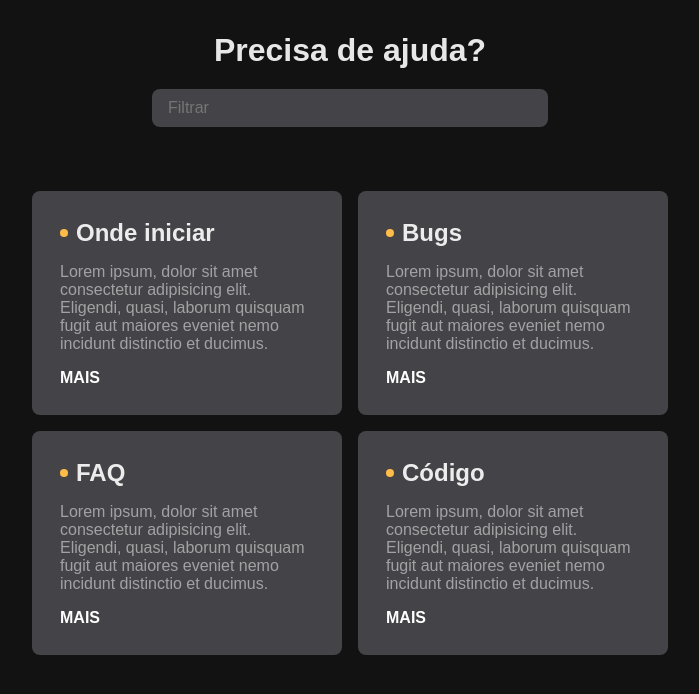
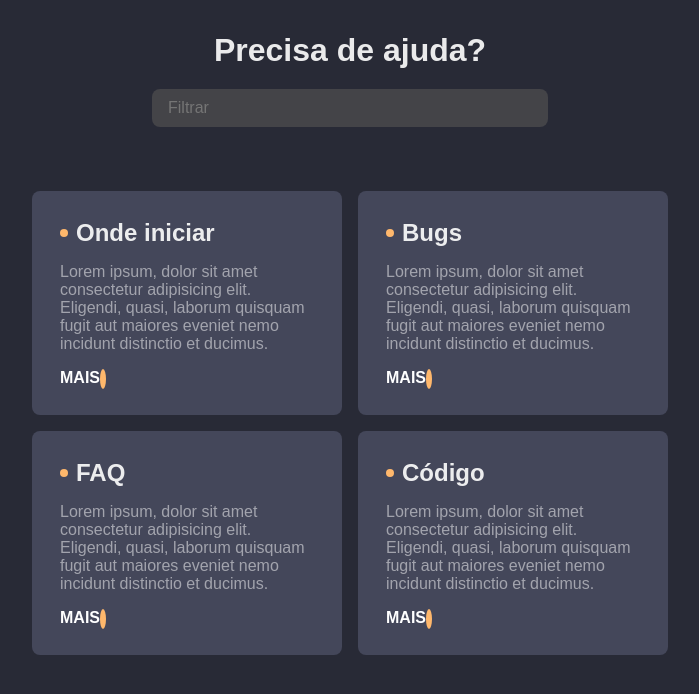
Before and after one commit to igorrsilvaaf/Filtros, a website: page index.html in a window 1280 px wide. Shown: the whole page, without its empty margins (290-989 px from the left). Drawn offline with Linux system fonts and the light colour scheme; some icons are missing.

Commit message:
AlterarCorDeFundo

```diff
--- a/css/style.css
+++ b/css/style.css
@@ -10,10 +10,10 @@
 */
 :root{
     --gray-900: #121214;
-    --gray-300: #444448;
+    --gray-300: #44475a;
 
     --primary-200: #fcd085;
-    --primary-400: #ffbc48;
+    --primary-400: #ffb86c;
     font-size: 62.5%;
 }
 
@@ -30,7 +30,7 @@
 }
 
 body{
-    background-color: #121213;
+    background-color: #282a36;
     font-size: 1.6rem;
 }
 
@@ -122,6 +122,14 @@ li i{
     padding: .4rem;
 }
 
+li #ico{
+    font-size: 1.2rem;
+    background-color: var(--primary-400);
+    color: var(--gray-900);
+    border-radius: 50%;
+    padding: .3rem;
+}
+
 li h2{
     opacity: .9;
 }
--- a/index.html
+++ b/index.html
@@ -31,6 +31,7 @@
 					distinctio et ducimus.
 				</p>
 				<a href="#">MAIS</a>
+				<i class="ph-plus" id="ico"></i>
 			</li>
 
 			<!--2 CARD-->
@@ -45,6 +46,7 @@
 					distinctio et ducimus.
 				</p>
 				<a href="#">MAIS</a>
+				<i class="ph-plus" id="ico"></i>
 			</li>
 
 			<!--3 CARD-->
@@ -59,6 +61,7 @@
 					distinctio et ducimus.
 				</p>
 				<a href="#">MAIS</a>
+				<i class="ph-plus" id="ico"></i>
 			</li>
 
 			<!--4 CARD-->
@@ -73,6 +76,7 @@
 					distinctio et ducimus.
 				</p>
 				<a href="#">MAIS</a>
+				<i class="ph-plus" id="ico"></i>
 			</li>
 
 		</ul>
```
Also changed, not shown: image/Pesquisa.png (added).
